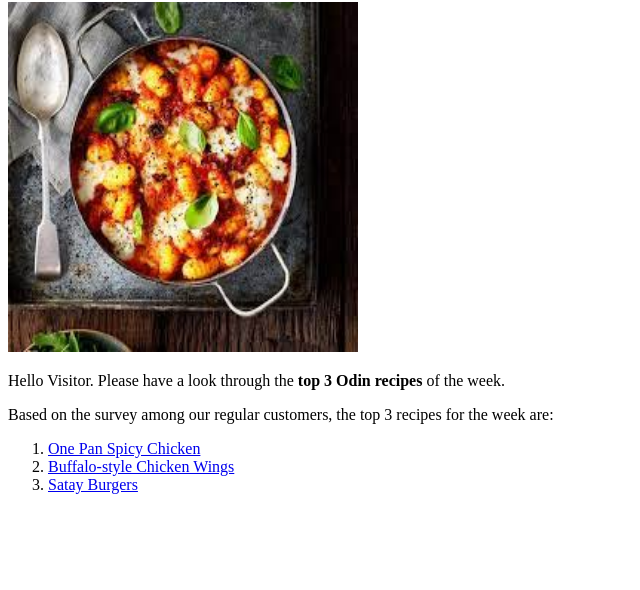
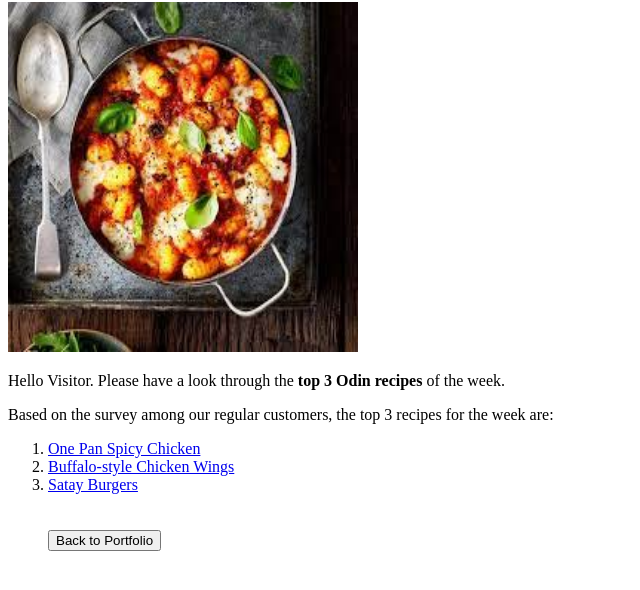
Before and after one commit to thpbbk/odin-recipes, a plain HTML site: page index.html in a window 1280 px wide. Shown: the part 78-668 px from the top of the page, without its empty margins (0-640 px from the left). Drawn offline with Linux system fonts and the light colour scheme.

Commit message:
Added portfolio link to Recipes website

```diff
--- a/index.html
+++ b/index.html
@@ -12,6 +12,10 @@
     <li><a href="./recipes/one_pan_spicy_chicken.html">One Pan Spicy Chicken</a></li>
     <li><a href="./recipes/buffalo-style_chicken_wings.html">Buffalo-style Chicken Wings</a></li>
     <li><a href="./recipes/satay_burgers.html">Satay Burgers</a></li>
+
+    <br>
+    <br>
+    <a href="/home/odinstudent/catchup/index.html"><button>Back to Portfolio</button></a>
    </ol>
 
 </body>
```
Also changed, not shown: 1 other file.
